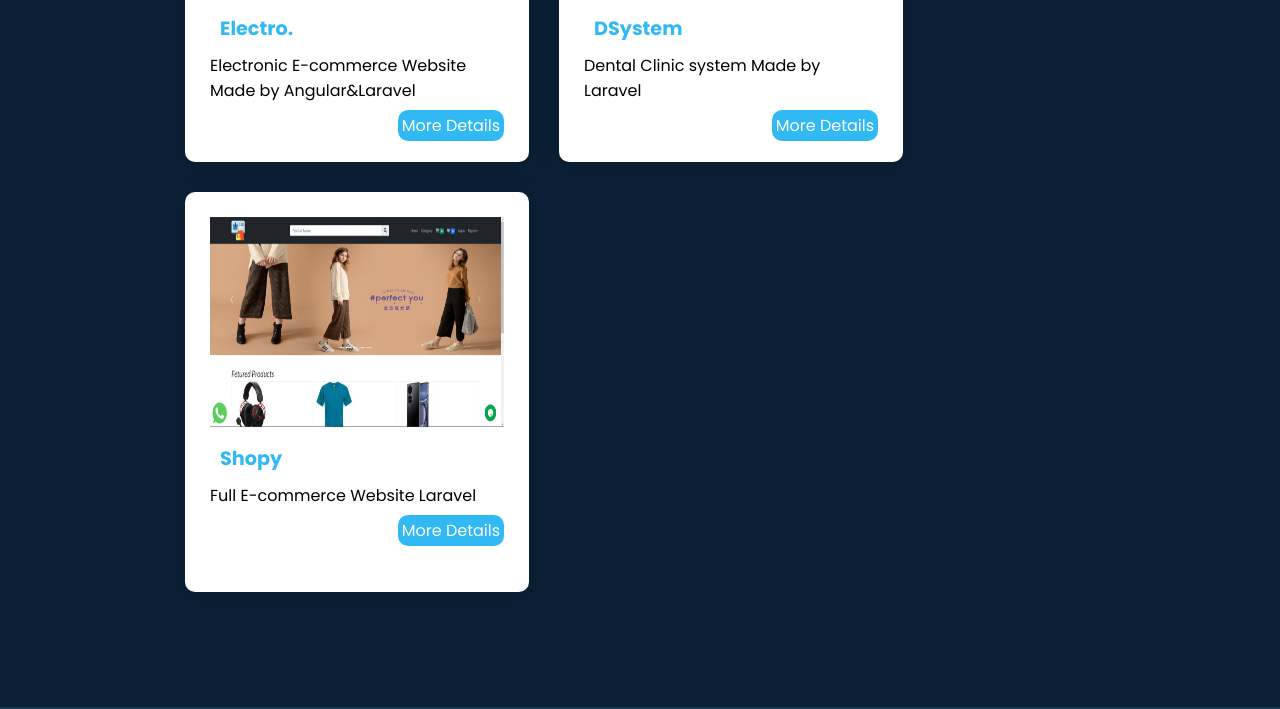
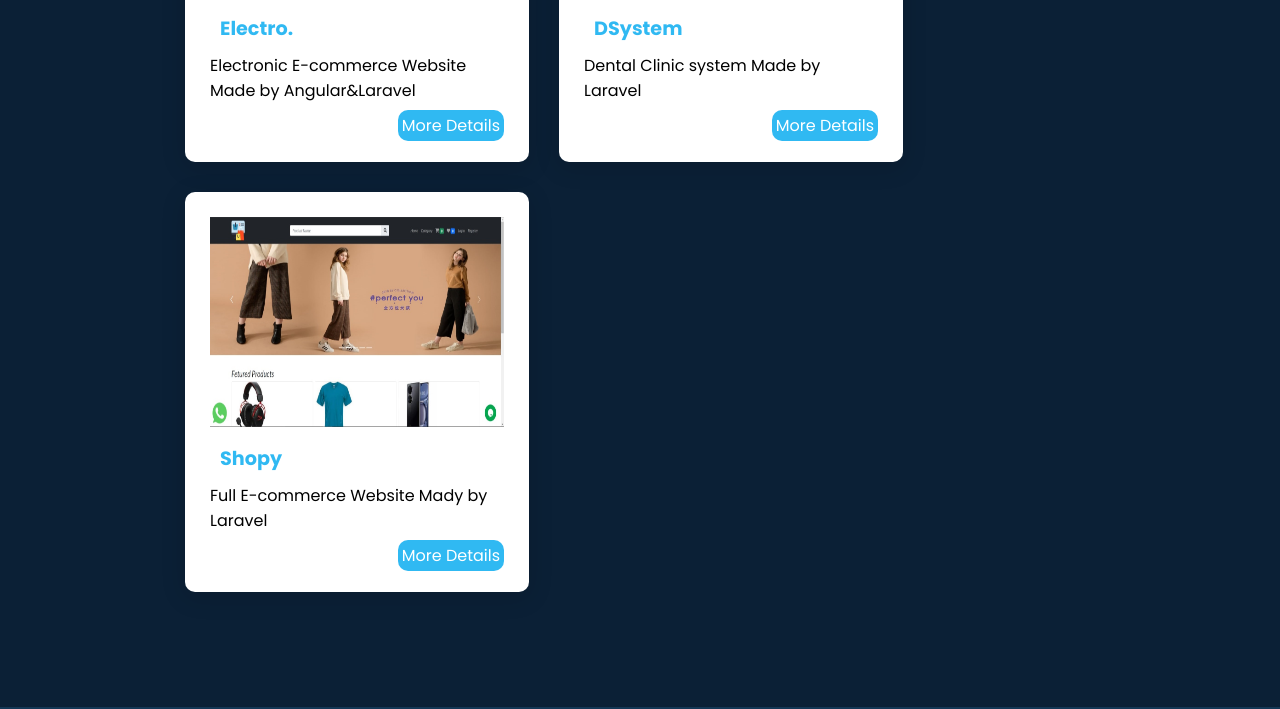
Before and after one commit to Mohamed5956/Company-HomePage, a plain HTML site: page index.html in a window 1280 px wide. Shown: the part 3788-4497 px from the top of the page. Drawn offline with Linux system fonts and the light colour scheme; a web font is replaced by a local one.

Commit message:
projectUpdate

```diff
--- a/index.html
+++ b/index.html
@@ -176,7 +176,7 @@
             <div class="projectInfo">
                 <h4><b>Shopy</b></h4>
                 <p>Full E-commerce Website
-                    Laravel
+                    Mady by Laravel
                 </p>
                 <div style="padding-top: 10px;float:right;">
                     <a href="#" class="button">More Details</a>
```
